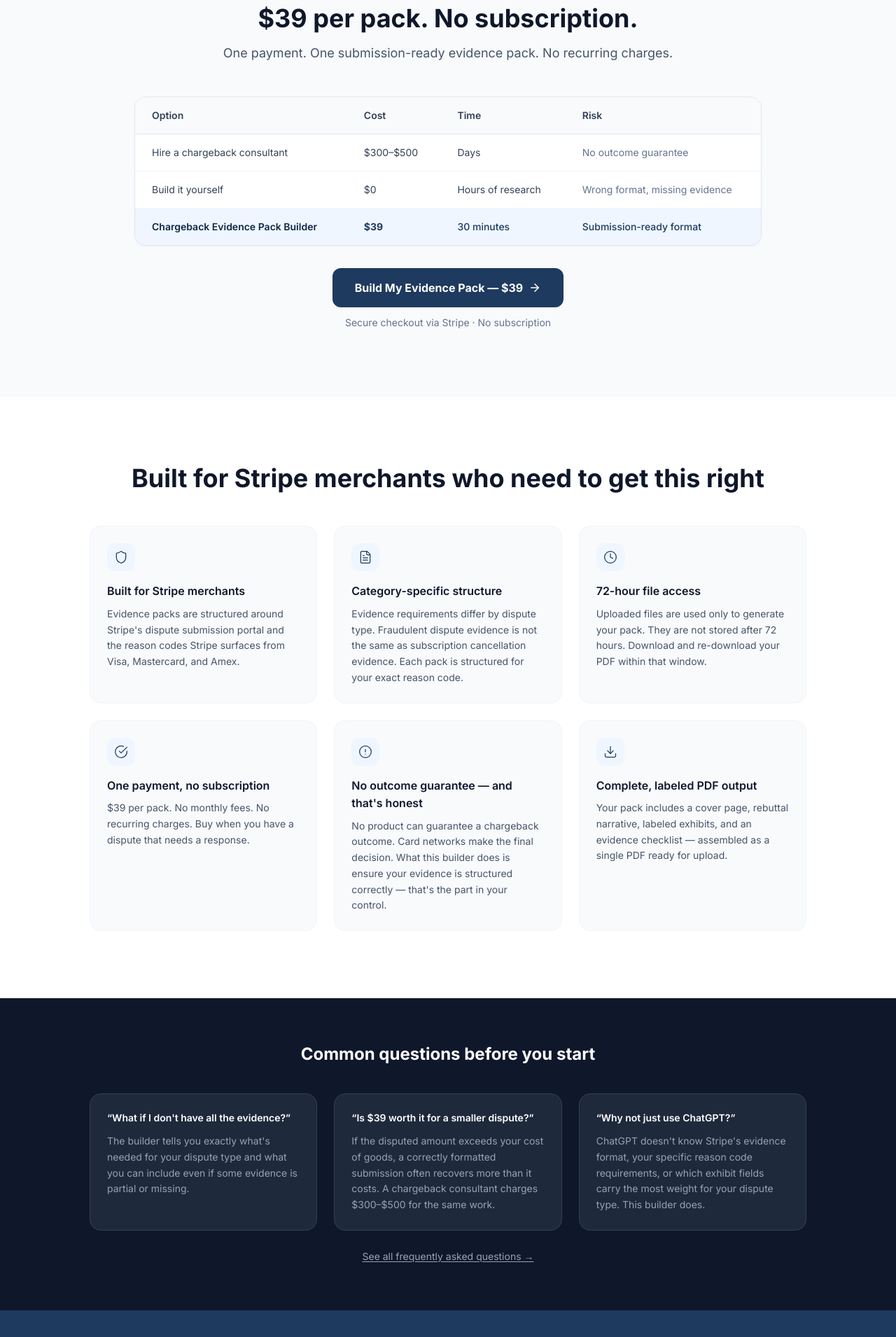
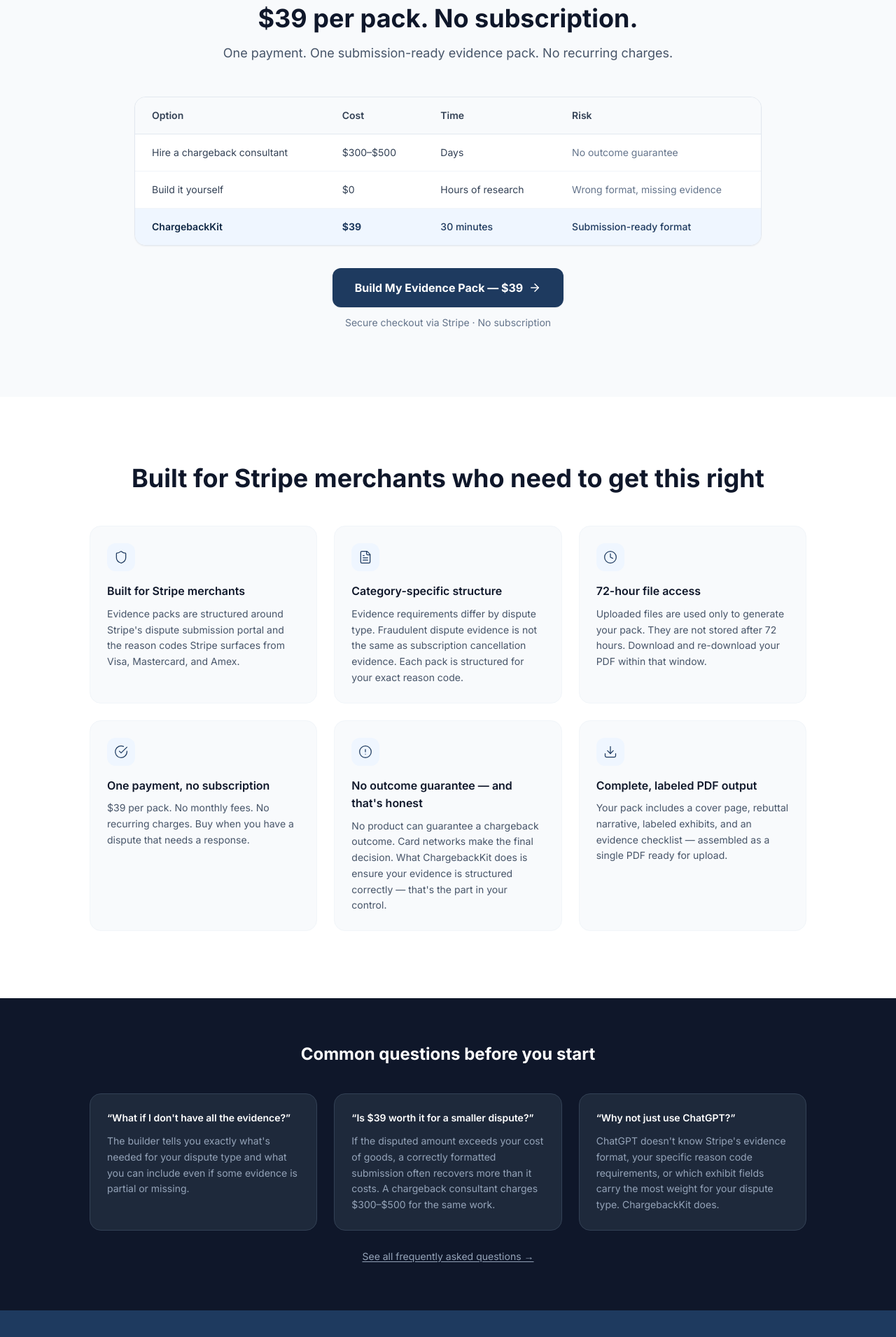
Before and after one commit to mattmcallister-create/chargeback-evidence-pack, a Next.js app: page / in a window 1280 px wide. Shown: the part 1537-3447 px from the top of the page at 70% size. Built offline with nearby package versions, Linux system fonts and the light colour scheme; no server answers.

Commit message:
Phase 11: Update homepage brand references to ChargebackKit

```diff
--- a/app/(marketing)/page.tsx
+++ b/app/(marketing)/page.tsx
@@ -58,17 +58,17 @@ const objections = [
   },
   {
     q: 'Why not just use ChatGPT?',
-    a: 'ChatGPT doesn\'t know Stripe\'s evidence format, your specific reason code requirements, or which exhibit fields carry the most weight for your dispute type. This builder does.',
+    a: 'ChatGPT doesn\'t know Stripe\'s evidence format, your specific reason code requirements, or which exhibit fields carry the most weight for your dispute type. ChargebackKit does.',
   },
 ]
 
 const organizationSchema = {
   '@context': 'https://schema.org',
   '@type': 'SoftwareApplication',
-  name: 'Chargeback Evidence Pack Builder',
+  name: 'ChargebackKit',
   applicationCategory: 'BusinessApplication',
   description:
-    'Submission-ready, dispute-category-specific chargeback evidence packs for Stripe merchants. $39 per pack. No subscription.',
+    'ChargebackKit builds submission-ready, dispute-category-specific chargeback evidence packs for Stripe merchants.',
   offers: {
     '@type': 'Offer',
     price: '39.00',
@@ -223,7 +223,7 @@ export default function HomePage() {
                 </tr>
                 <tr className="bg-brand-50">
                   <td className="px-6 py-4 font-semibold text-brand-900">
-                    Chargeback Evidence Pack Builder
+                    ChargebackKit
                   </td>
                   <td className="px-6 py-4 font-bold text-brand-800">$39</td>
                   <td className="px-6 py-4 text-brand-800 font-medium">30 minutes</td>
@@ -306,7 +306,7 @@ export default function HomePage() {
               <h3 className="font-semibold text-slate-900 mb-2">No outcome guarantee — and that&apos;s honest</h3>
               <p className="text-sm text-slate-600 leading-relaxed">
                 No product can guarantee a chargeback outcome. Card networks make the final decision.
-                What this builder does is ensure your evidence is structured correctly — that&apos;s
+                What ChargebackKit does is ensure your evidence is structured correctly — that&apos;s
                 the part in your control.
               </p>
             </div>
```
